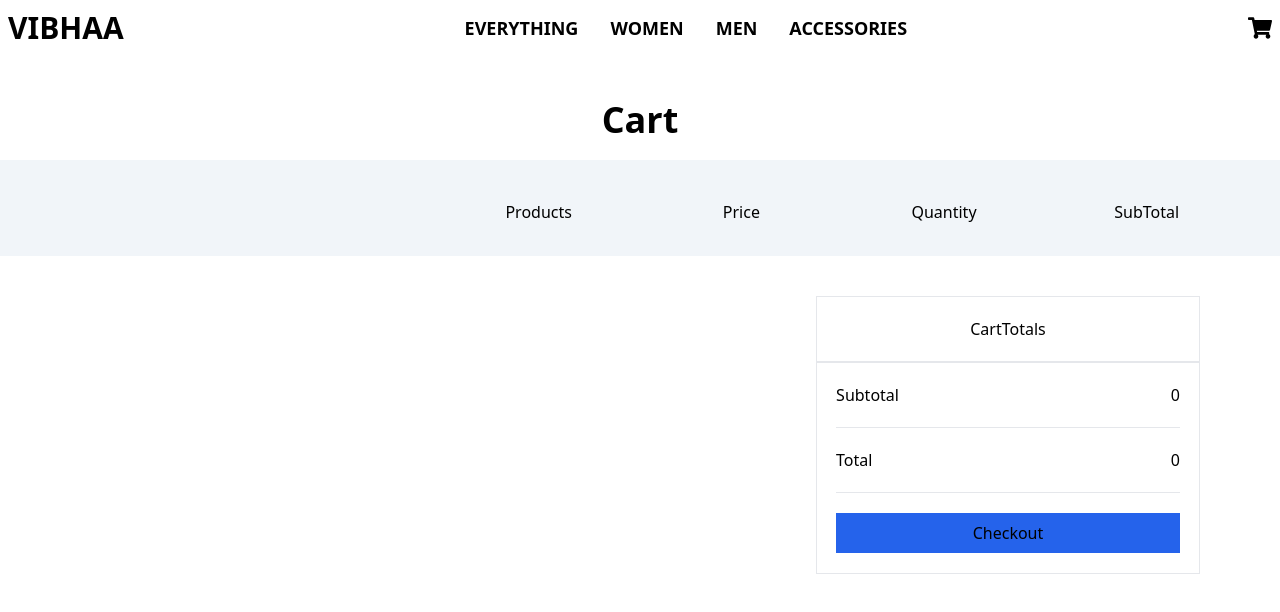
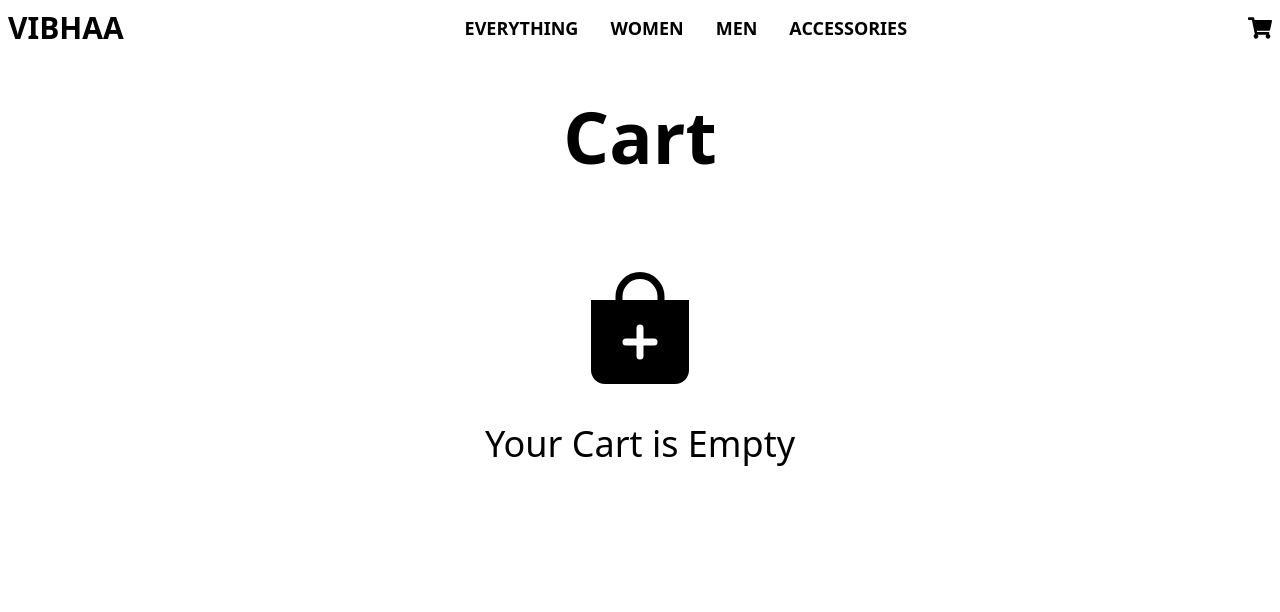
Before and after one commit to sreenidhi1712/Vibhaa-Ecommerce-website, a React (Vite) app: page /cart in a window 1280 px wide. Shown: the top 612 px of the page. Built offline with nearby package versions, Linux system fonts and the light colour scheme.

Commit message:
added some updates

```diff
--- a/src/Components/Cart.jsx
+++ b/src/Components/Cart.jsx
@@ -4,6 +4,9 @@ import { MdOutlineCancel } from "react-icons/md";
 import { useNavigate } from 'react-router-dom';
 import { CiCirclePlus } from "react-icons/ci";
 import { CiCircleMinus } from "react-icons/ci";
+import { BsFillBagPlusFill } from "react-icons/bs";
+
+
 
 function Cart() {
     const {
@@ -61,23 +64,27 @@ function Cart() {
   return (
     <div className='h-auto w-screen'>
       <div className='flex h-50  w-full items-center justify-center mt-20' >
-        <h1 className='text-4xl font-semibold  py-5' onClick={()=>navigate('/')}>Cart</h1>
+        <h1 className='text-4xl font-semibold tab:text-5xl lapl:text-7xl  py-5' onClick={()=>navigate('/')}>Cart</h1>
       </div>
       <div className="flex flex-col items-center bg-slate-100 w-full" >
       <div className='hidden  lap:flex w-[95%] ' >
-       <div className='flex flex-col w-full mt-10 lap:flex lap:flex-row '>
-           <div className=' h-14 w-full flex items-center justify-end' ></div>
-           <div className=' h-auto py-5 w-full flex justify-center'> </div>
-           <div className=' h-14 w-full  flex justify-center' ><p>Products</p></div>
-           <div className=' h-14 w-full  flex justify-center'><p>Price</p></div>
-           <div className=' h-14 w-full flex justify-center'><p>Quantity</p></div>
-           <div className=' h-14 w-full  border-b-slate-200 flex justify-center'><p>SubTotal</p></div>
-       </div>
+      {cart.length > 0 && (
+        <div className={`flex flex-col w-full mt-10 lap:flex lap:flex-row`}>
+          {/* Your cart item headers */}
+          <div className='h-14 w-full flex items-center justify-end'></div>
+          <div className='h-auto py-5 w-full flex justify-center'></div>
+          <div className='h-14 w-full flex justify-center'><p>Products</p></div>
+          <div className='h-14 w-full flex justify-center'><p>Price</p></div>
+          <div className='h-14 w-full flex justify-center'><p>Quantity</p></div>
+          <div className='h-14 w-full border-b-slate-200 flex justify-center'><p>SubTotal</p></div>
+        </div>
+      )}
       </div>
         {cart.map((items) => (
-           <CartItem  key={items.id} items={items} RemoveItem={RemoveItem} increment={increment} decrement={decrement}/>
+           <CartItem  key={items.id} items={items} RemoveItem={RemoveItem} increment={increment} decrement={decrement} />
         ))}
         </div>
+        {cart.length > 0 ?
         <div className='flex flex-col w-full items-center my-10 lap:items-end ' >
              <div className='w-[80%] flex justify-center border-[0.5px] lap:w-[30%] lap:mr-20'>
                <p className='py-5'>CartTotals</p>
@@ -93,7 +100,7 @@ function Cart() {
                 </div>
                 <button className='w-[90%] h-10 bg-blue-600 mt-5 mb-5'>Checkout</button>
              </div>
-        </div>
+        </div> : <div className='flex  flex-col items-center mt-20'> <BsFillBagPlusFill className='h-28 w-28 '/><p className='text-4xl  mt-10'>Your Cart is Empty</p></div> }
     </div>
   )
 }
@@ -104,6 +111,7 @@ export default Cart
 const CartItem = ({items,RemoveItem,increment,decrement})=>{
   return(
        <>
+
              <div className='flex flex-col w-[80%] mt-10 lap:mt-0 lap:flex lap:flex-row lap:w-[95%]'>
            <div className=' h-14 w-full  border-t-[0.5px] flex items-center justify-end lap:justify-center lap:py-5' ><MdOutlineCancel onClick={()=>{RemoveItem(items.id)}} className='h-5 w-5'/></div>
            <div className=' h-auto py-5  w-full  border-t-[0.5px] flex justify-center lap:items-center lap:py-5'> <img src={items.image} alt="" className="h-14 w-14 object-cover "/></div>
--- a/src/Components/Maincontent.jsx
+++ b/src/Components/Maincontent.jsx
@@ -9,6 +9,7 @@ import { TbBrandSentry } from "react-icons/tb";
 import { TbBrandSnapseed } from "react-icons/tb";
 import { TbBrandStocktwits } from "react-icons/tb";
 import { TbBrandSublimeText } from "react-icons/tb";
+import { IoBagAddSharp } from "react-icons/io5";
 import axios from 'axios';
 
 function Maincontent() {
@@ -39,8 +40,15 @@ function Maincontent() {
     slidesToShow: 1,
     slidesToScroll: 1,
     autoplay: true,
-    autoplaySpeed: 400,
+    autoplaySpeed: 1000,
     responsive: [
+      {
+        breakpoint: 2561, // max-width for desktop
+        settings: {
+          slidesToShow: 2,
+          slidesToScroll: 1,
+        }
+      },
       {
         breakpoint: 1441, // max-width for desktop
         settings: {
@@ -79,19 +87,25 @@ function Maincontent() {
     setCart,
   } = useContext(Context);
 
+
   const addToCart = (item) => {
-    setCart(prevCart => {
-      const findIndex = prevCart.findIndex(cartItem => cartItem.id === item.id);
+    setCart((prevCart) => {
+      const findIndex = prevCart.findIndex((cartItem) => cartItem.id === item.id);
       if (findIndex >= 0) {
         const newCart = [...prevCart];
-        newCart[findIndex].rating.quantity += 1;
+        newCart[findIndex] = {
+          ...newCart[findIndex],
+          rating: {
+            ...newCart[findIndex].rating,
+                count: newCart[findIndex].rating.count + 1,
+          },
+        };
         return newCart;
       } else {
         return [...prevCart, { ...item, rating: { ...item.rating, quantity: 1 } }];
       }
     });
   };
-
 
 
   return (
@@ -164,19 +178,10 @@ function Maincontent() {
           <div className="mt-10 flex w-[95%] flex-wrap flex-shrink-0 justify-evenly tab:w-[85%]">
             {/* Products start here */}
             {data.map((items)=>{
-              return <>
+              return <Productitems items={items} addToCart={addToCart}/>
             {/* {items.category === "women's clothing" ? */}
-              <div className="flex flex-col w-[40%] tab:w-[30%] lap:w-[15%] h-52 tab:h-72 mx-2 my-5 bg-slate-100" key={items.id} onClick={()=>{addToCart(items)}}>
-              <div className="h-[55%] bg-slate-600">
-                <img src={items.image} alt="" className="h-full w-full object-cover"/>
-              </div>
-              <div>
-                <p className="mt-2 ml-1 font-semibold">{items.title.slice(0,10)}</p>
-                <p className="text-sm ml-1">{items.category}</p>
-                <p className="ml-1">${items.price}</p>
-              </div>
-            </div> {/* :""}*/}
-              </>
+              {/* :""}*/}
+
                 })}
 
             {/* <div className="flex flex-col w-[45%] h-52 mx-2 my-2 bg-white">
@@ -229,3 +234,22 @@ function Maincontent() {
 }
 
 export default Maincontent;
+
+
+const Productitems = ({items,addToCart})=>{
+  return (
+    <>
+ <div className="flex flex-col w-[40%] tab:w-[30%] lap:w-[15%] h-52 tab:h-72 mx-2 my-5 bg-slate-100 group" key={items.id} >
+              <div className='relative left-[85%] top-3 invisible group-hover:visible'><IoBagAddSharp className="h-6 w-6 " onClick={()=>{addToCart(items)}} /></div>
+              <div className="h-[55%] bg-slate-600">
+                <img src={items.image} alt="" className="h-full w-full object-cover"/>
+              </div>
+              <div>
+                <p className="mt-2 ml-1 font-semibold">{items.title.slice(0,10)}</p>
+                <p className="text-sm ml-1">{items.category}</p>
+                <p className="ml-1">${items.price}</p>
+              </div>
+            </div>
+    </>
+  );
+}
--- a/src/Components/Style.css
+++ b/src/Components/Style.css
@@ -18,4 +18,5 @@
     background: linear-gradient(90deg, #d65b4a, #6b6462);
     -webkit-background-clip: text;
     -webkit-text-fill-color: transparent;
+    background-clip: text;
   }
```
